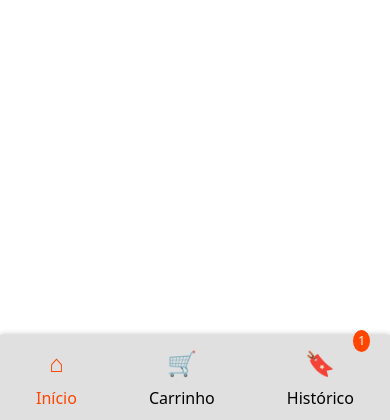
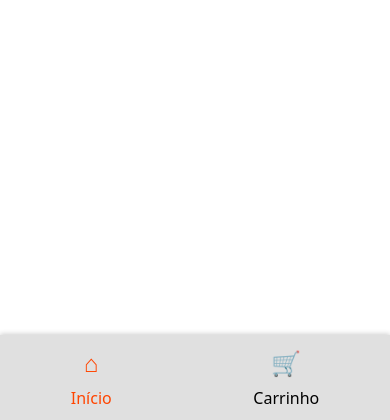
Before and after one commit to EnrickyHip/my-food, a PHP site: page / in a window 390 px wide. Shown: the part 424-844 px from the top of the page. Run offline with PHP 8.4, Linux system fonts and the light colour scheme; data that the repository does not hold is empty.

Commit message:
Remove histórico do menu mobile

```diff
--- a/pages/layout.php
+++ b/pages/layout.php
@@ -111,11 +111,6 @@ $headerTitle = match ($page) {
       <a href="?page=carrinho">
         <span class="icon">&#128722;</span>
         Carrinho
-        <span class="cart-badge">1</span>
-      </a>
-      <a href="#">
-        <span class="icon">&#128278;</span>
-        Histórico
       </a>
     </nav>
   <?php endif; ?>
```
